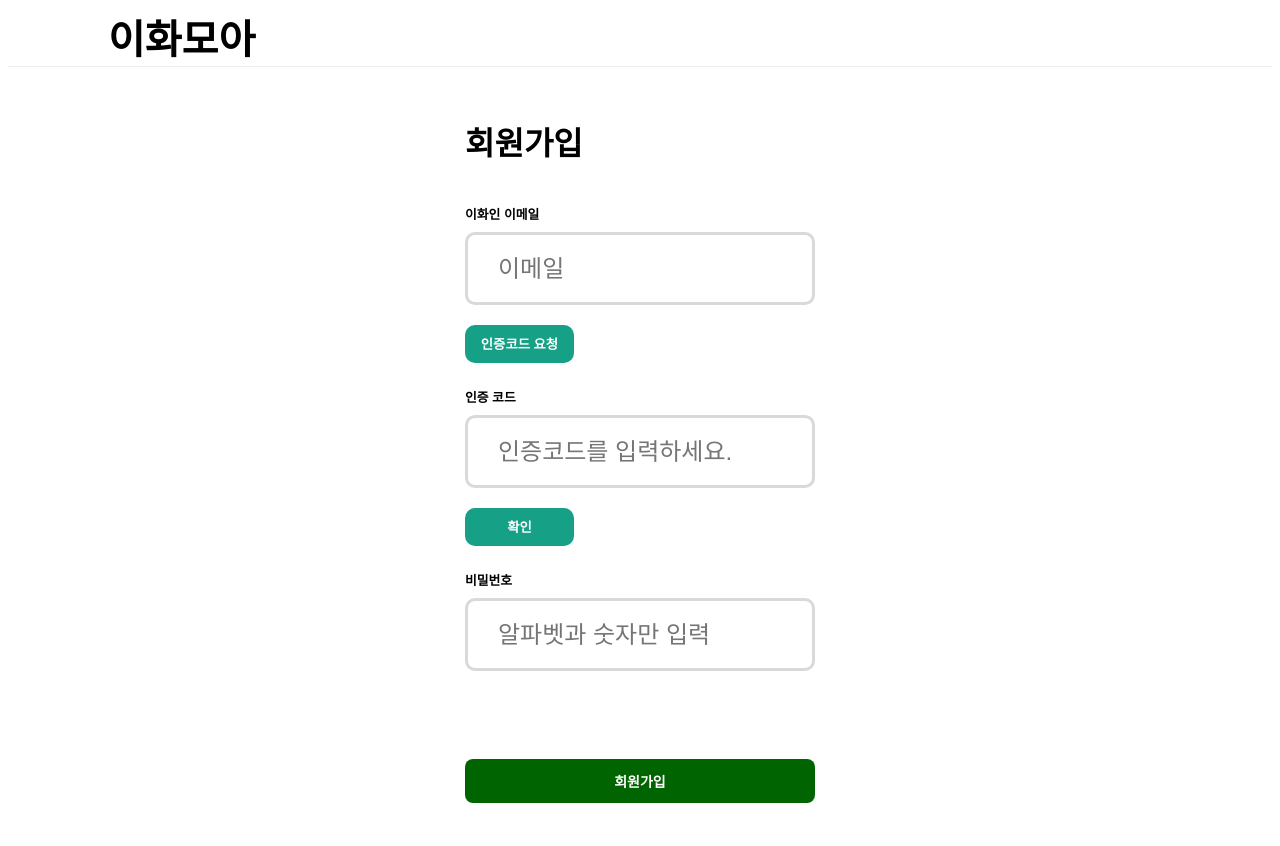
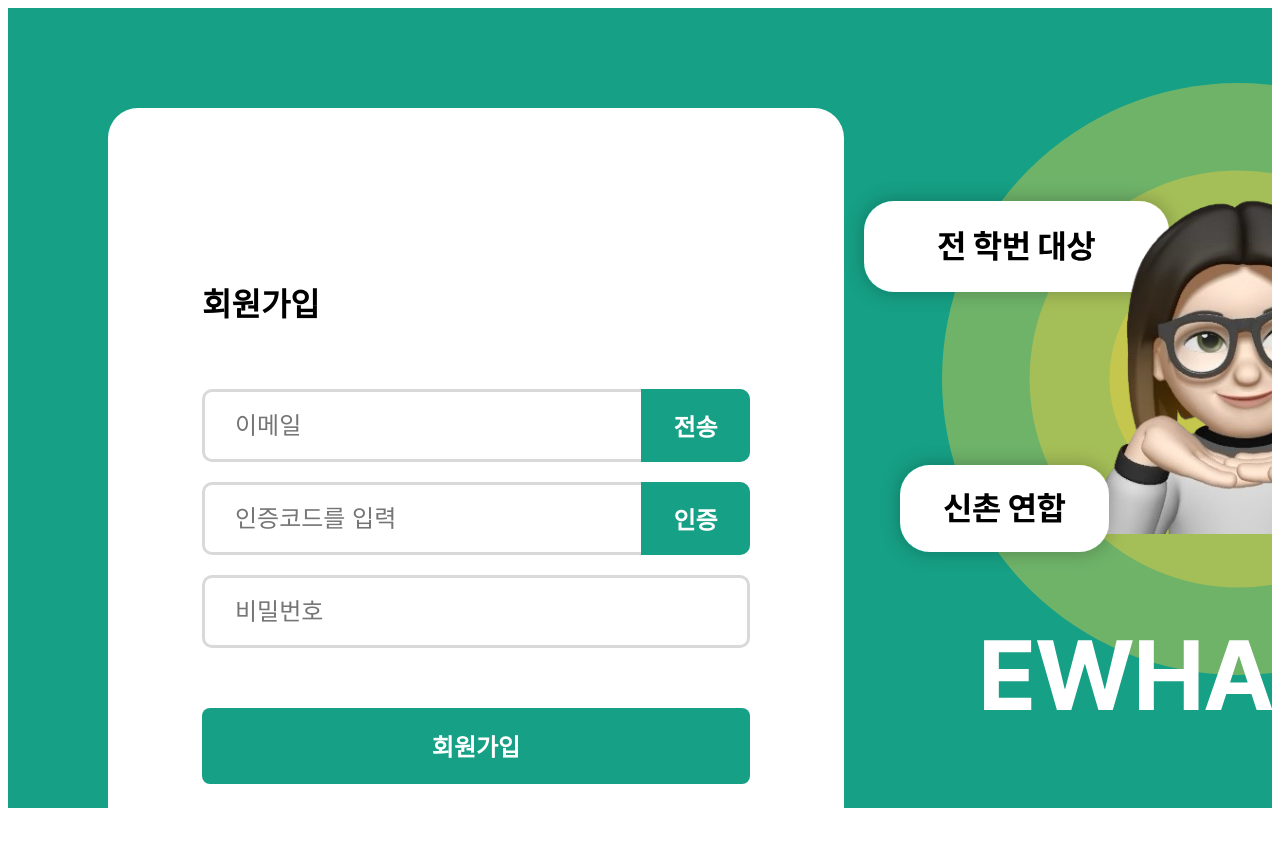
Before and after one commit to ewhamoa/EwhaMoa_FE, a React (Create React App) app: page /signup in a window 1280 px wide. Shown: the top 846 px of the page. After the commit the page ends 816 px from the top, so only its background shows below. Built offline with nearby package versions, Linux system fonts and the light colour scheme.

Commit message:
style: signup

```diff
--- a/src/components/auth/Auth.css
+++ b/src/components/auth/Auth.css
@@ -125,69 +125,6 @@
   color: white;
 }
 
-#login-right-img1,
-#login-right-img2 {
-  display: flex;
-  align-items: center;
-  justify-content: center;
-}
-
-#login-right-img1 {
-  width: 294px;
-  margin-top: 72px;
-  margin-bottom: 50px;
-}
-
-#login-right-img2 {
-  width: 618px;
-}
-
-#register-box {
-  display: flex;
-  flex-direction: column;
-  font-family: 'Nunito';
-  align-items: center;
-  font-weight: 800;
-  margin-top: 30px;
-}
-
-#register {
-  display: flex;
-  flex-direction: column;
-}
-
-#register-title {
-  display: flex;
-}
-
-#register-title h2 {
-  align-self: flex-start;
-}
-
-#register-form {
-  font-size: 1vw;
-  width: 350px;
-}
-
-#register-form > div {
-  display: flex;
-  flex-direction: column;
-  margin-bottom: 1vh;
-}
-
-#register-submit {
-  width: 350px;
-  margin-top: 5vh;
-  margin-bottom: 10vh;
-  background-color: darkgreen;
-  color: white;
-  border-radius: 8px;
-  font-size: 14px;
-  font-weight: 800;
-  padding: 12px 16px 12px 16px;
-  height: 44px;
-}
-
 .snackbar {
   position: fixed;
   bottom: 40px;
@@ -234,3 +171,21 @@
   display: flex;
   flex-direction: column;
 }
+
+#verify {
+  position: absolute;
+  right: 0px;
+  top: 0px;
+  height: 73px;
+  border-radius: 0px 10px 10px 0px;
+  font-size: 24px;
+}
+
+.register-input {
+  position: relative;
+  width: 100%;
+}
+
+.register-input > input {
+  width: 548px;
+}
--- a/src/components/auth/Register.jsx
+++ b/src/components/auth/Register.jsx
@@ -75,28 +75,27 @@ export const Register = () => {
     e.preventDefault();
     try {
       await axios.post('/signup/verify', { email: formData.email, code: emailCode });
-      // 인증 코드가 일치함을 사용자에게 알림
+
       alert('인증 코드가 확인되었습니다.');
     } catch (error) {
       console.error('Error verifying code:', error);
-      // 인증 코드가 일치하지 않음을 사용자에게 알림
+
       alert('인증 코드가 일치하지 않습니다.');
     }
   };
 
   return (
     <>
-      <div style={{ paddingLeft: '100px', borderBottom: '1px solid #eee' }}>
-        <Logo />
-      </div>
-      <div id="register-box">
-        <div id="register">
-          <div id="register-title">
+      <div id="login-page-whole">
+        <div id="login-left">
+          <div id="login-page">
+            <div id="login">
+              <div id="welcome">
                 <h1>회원가입</h1>
               </div>
-          <form onSubmit={handleSubmit} id="register-form">
-            <div>
-              <label>이화인 이메일</label>
+              <div id="login-register">
+                <form onSubmit={handleSubmit} id="id-pw">
+                  <div className="register-input">
                     <input
                       id="id"
                       type="email"
@@ -105,40 +104,47 @@ export const Register = () => {
                       placeholder="이메일"
                       onChange={handleChange}
                     />
-              <button onClick={handleSendCode}>인증코드 요청</button>
+                    <button onClick={handleSendCode} id="verify">
+                      전송
+                    </button>
+                  </div>
                   {!emailValid && <span>이화인 이메일을 입력하세요.</span>}
                   {!emailExists && <span>이미 존재하는 이메일입니다.</span>}
-            </div>
-            <div>
-              <label>인증 코드</label>
+                  <div className="register-input">
                     <input
                       id="id"
                       type="text"
                       name="code"
                       value={emailCode}
-                placeholder="인증코드를 입력하세요."
+                      placeholder="인증코드를 입력"
                       onChange={e => setEmailCode(e.target.value)}
                     />
-              <button onClick={handleVerifyCode}>확인</button>
+                    <button onClick={handleVerifyCode} id="verify">
+                      인증
+                    </button>
                   </div>
-            <div>
-              <label>비밀번호</label>
+
                   <input
                     id="pw"
                     type="password"
                     name="password"
                     value={formData.password}
-                placeholder="알파벳과 숫자만 입력"
+                    placeholder="비밀번호"
                     onChange={handleChange}
                   />
-            </div>
 
                   {!emailValid && <span>입력한 정보를 확인하세요.</span>}
                   {showNull && <span>필수 항목을 입력하세요.</span>}
-            <button type="submit" id="register-submit">
+                  <button type="submit" className="login-register-button">
                     회원가입
                   </button>
                 </form>
+              </div>
+            </div>
+          </div>
+        </div>
+        <div id="login-right">
+          <img src="/login-right.svg" />
         </div>
       </div>
       {isSnackbarOpen && (
--- a/src/components/main/ConfMain.jsx
+++ b/src/components/main/ConfMain.jsx
@@ -8,7 +8,6 @@ import { Chatbot } from '../chatbot';
 import './main.css';
 
 import * as linkify from 'linkifyjs';
-import linkifyHtml from 'linkify-html';
 
 export function ConfMain() {
   const isClub = false;
```
Lines whose indentation alone changed are shown as unchanged.
